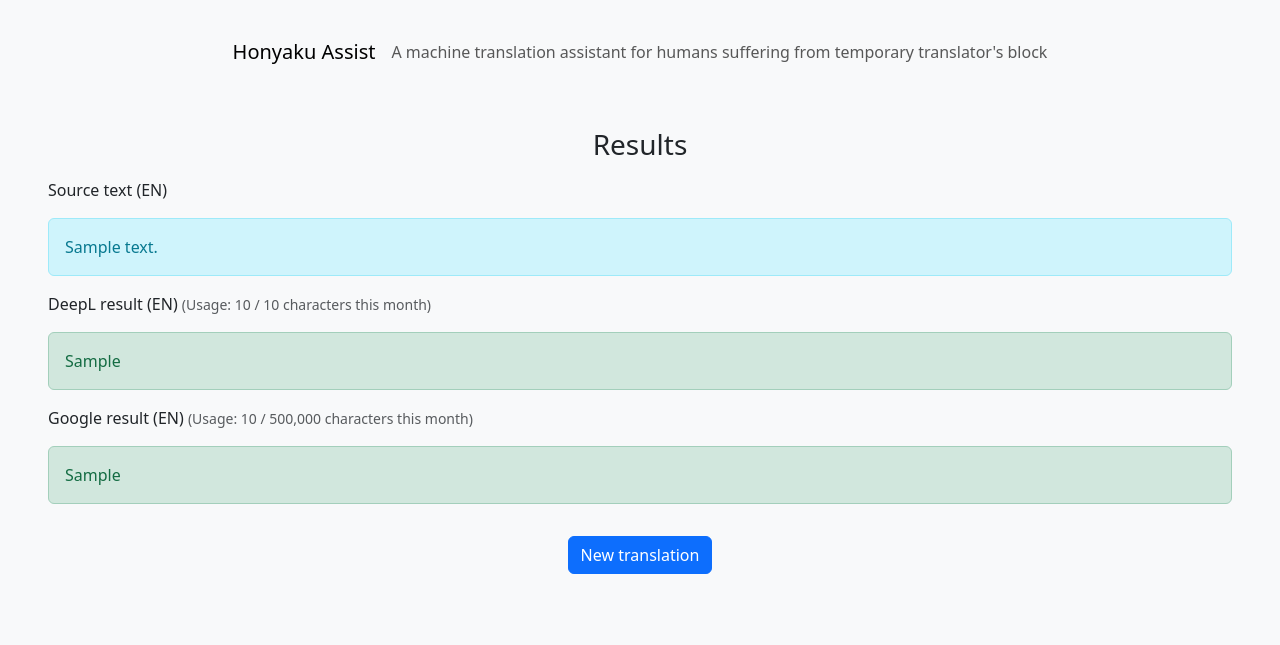
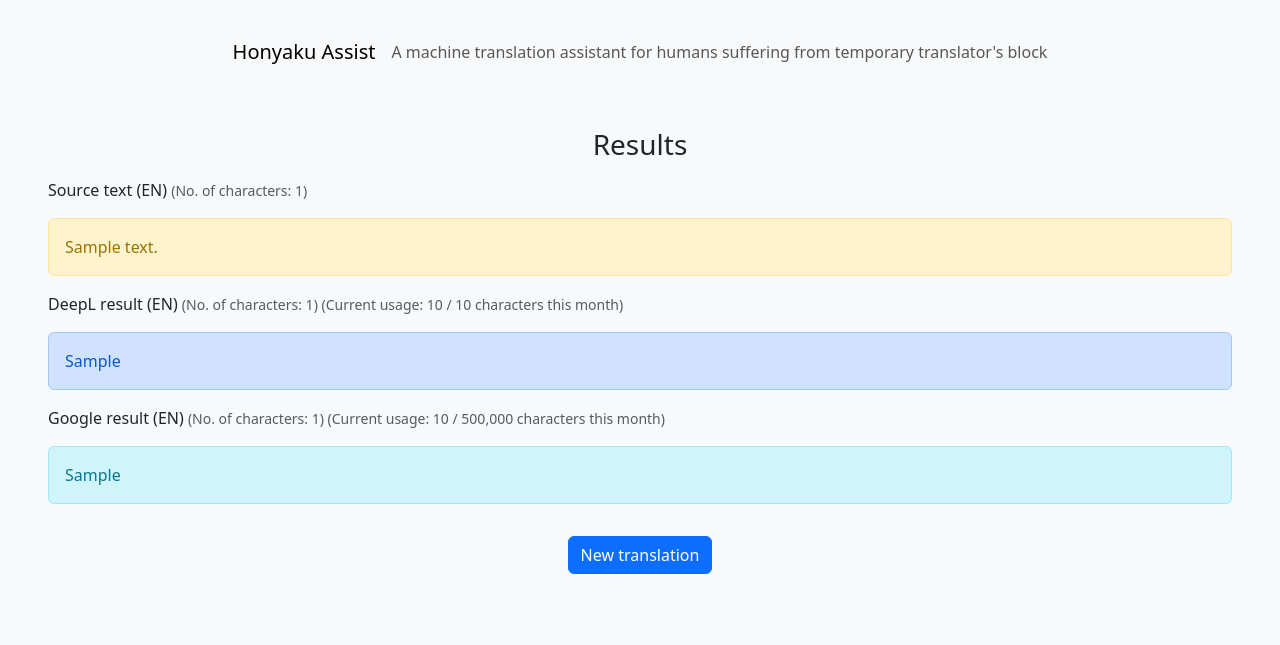
Before and after one commit to 4ka0/honyaku_assist, a Django app: template templates/output.html in a window 1280 px wide. Shown: the top 645 px of the page. Run offline with Django 4.2, Linux system fonts and the light colour scheme; the template is opened without the code that fills it: most values are stand-ins (such as "Sample title", 1, 10 or a date in 2020); parts of the project's set-up code (start-up, migrations or seed data) failed here and were passed over; some libraries are stand-ins or nearby versions.

Commit message:
Included string lengths in output

```diff
--- a/templates/output.html
+++ b/templates/output.html
@@ -6,25 +6,28 @@
     <h3 class="text-center mb-3">Results</h3>
 
     <p class="mb-3">Source text ({{ source_lang|upper }})
-        <div class="alert alert-info" role="alert">
-            {{ source_text }}
-        </div>
+        <span class="small text-muted">
+            (No. of characters: {{ source_text_length|intcomma }})
+        </span>
+        <div class="alert alert-warning" role="alert">{{ source_text }}</div>
     </p>
 
     <p class="mb-3">
         DeepL result ({{ target_lang|upper }})
         <span class="small text-muted">
-            (Usage: {{ deepl_usage|intcomma }} / {{ deepl_limit|intcomma }} characters this month)
+            (No. of characters: {{ deepl_result_length|intcomma }})
+            (Current usage: {{ deepl_usage|intcomma }} / {{ deepl_limit|intcomma }} characters this month)
         </span>
-        <div class="alert alert-success" role="alert">{{ deepl_result }}</div>
+        <div class="alert alert-primary" role="alert">{{ deepl_result }}</div>
     </p>
 
     <p class="mb-3">
         Google result ({{ target_lang|upper }})
         <span class="small text-muted">
-            (Usage: {{ google_usage|intcomma }} / 500,000 characters this month)
+            (No. of characters: {{ google_result_length|intcomma }})
+            (Current usage: {{ google_usage|intcomma }} / 500,000 characters this month)
         </span>
-        <div class="alert alert-success" role="alert">{{ google_result|safe }}</div>
+        <div class="alert alert-info" role="alert">{{ google_result|safe }}</div>
     </p>
 
     <div class="text-center my-4">
```
Also changed, not shown: kikai_compare/views.py (+7 -0 lines).
